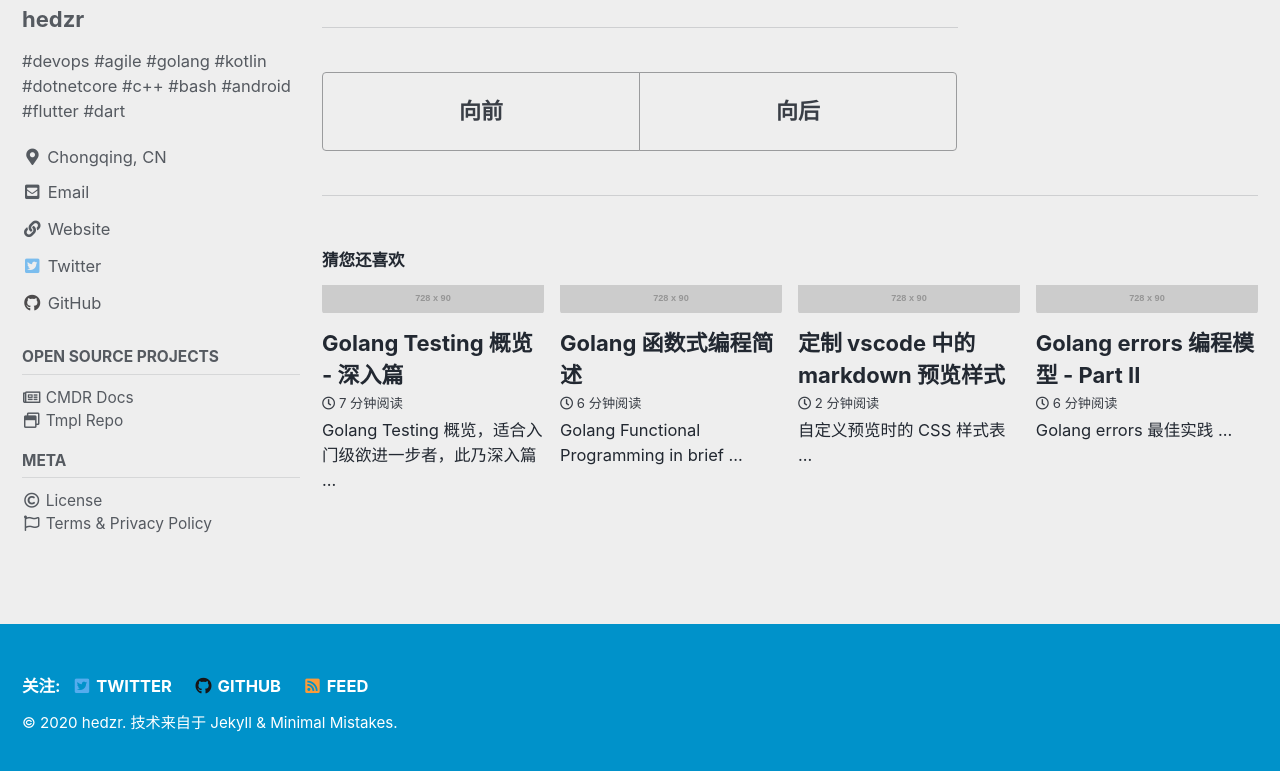
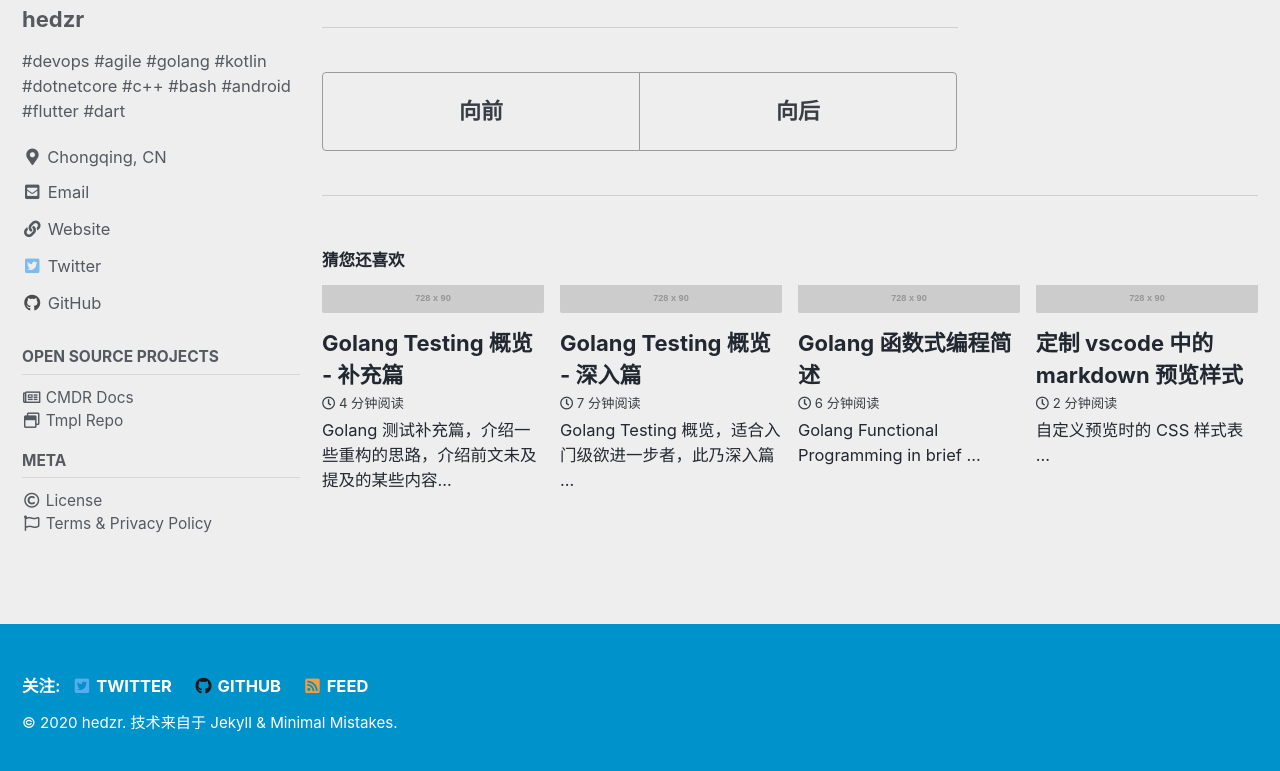
Before and after one commit to hedzr/hedzr.github.io, a Jekyll site: the page built from _posts/2020-10-17-golang-testing-1.md, in a window 1280 px wide and 900 px high, scrolled down 17876 px, cut to the strip 122-893 px from the top of the window. Built offline with Jekyll 4.4.1, drawn with Linux system fonts in a browser that asks for light colours; cached includes are drawn as plain includes; some web fonts are replaced; comment, search, counter and statistics services are not loaded; some of the changed lines change nothing that is shown.

Commit message:
added new post: golang-testing-3

````diff
--- /dev/null
+++ b/_posts/2020-10-28-golang-testing-3.md
@@ -0,0 +1,571 @@
+---
+layout: single
+title: 'Golang Testing 概览 - 补充篇'
+date: 2020-10-28 06:08:00 +0800
+last_modified: 2020-10-28 10:01:00 +0800
+Author: hedzr
+tags: [testing, tests, mock, "unit test", benchmark, assert, assertions, fp, "functional programming", glang]
+categories: golang testing
+comments: true
+toc: true
+header:
+  overlay_image: /assets/images/unsplash-image-11.jpg
+  overlay_filter: rgba(128, 128, 0, 0.3)
+excerpt: >-
+  Golang 测试补充篇，介绍一些重构的思路，介绍前文未及提及的某些内容...
+---
+
+
+
+
+
+
+
+本系列文章计划是回顾以下 Golang 中与测试相关的各种话题，并对这些内容进行一个浓缩后的概括，同时也提出一些笔者多年来从事开发的经验。
+
+不过，Tips 或 Tricks 都是术的层面的问题，要想在开发方面技近乎道，仅仅是收集技巧是没有用处的。
+
+当然目前来讲，我还没有可能性去讲述道的问题，所以近期我会做的事都会是技巧层面的内容，时时刻刻都会注意不要越过雷池。也希望阅读者不要期望太高，这里都不会讲什么高深的东西，当然也不可能有什么学了就成为高手的东西。
+
+本系列的话题是 Go Testing，原本准备分为两块来作一个回顾：
+
+1. 一是基本篇，大抵是一线开发天天该要面临的那些内容的一个回顾，我觉得这有助于你的反思，有时候不是我的文章有多好，而是它让你有机会能够去想一想，这就是它了。
+2. 二来呢是一个深入篇，会对一些相对不常见或不常用的例如集成测试等话题作一些浅层次的探讨，这也已经发布了。
+
+不过，现在还有一些补充性的内容可以继续成篇：
+
+- 补充篇：介绍一些重构的思路，介绍前文未及提及的某些内容
+
+
+
+原发于：[Go Testing 3](http://hedzr.github.io/golang/testing/golang-testing-3/)
+
+
+
+## 补充篇
+
+
+
+### TextPainter & Terminal Paint
+
+我们现在有一个 textPainter 的结构，准备测试其实现代码，然而其中主要的函数 Draw 是这样的：
+
+```go
+func (p *textPainter) Draw(s tcell.Screen, box *box.Box) {
+	i := p.firstVisRow - p.startLn
+	box.MoveTo(0, 0)
+	for i < len(p.locations) {
+		l := p.locations[i]
+		if l.loaded {
+			var vo bool
+			if cmdr.GetBoolR("preview.wordwrap", true) {
+				vo = box.Puts(s, l.line)
+			} else {
+				vo = box.PutsNoWrap(s, l.line)
+			}
+			if vo {
+				break
+			}
+		} else {
+			go p.readlines(i, 20)
+			return
+		}
+		i++
+	}
+}
+```
+
+代码不算太复杂，测试时存在这样的问题：为了测试Draw，我们必须构造恰当的入参并传递给它。然而即使我们已经构造了合适的参数，我们也无法校验其结果，原因在于 Draw 的工作是将文本文件的行输出到 `s tcell.Screen` 上，但实际上在测试过程中，根本不可能有文本终端和测试进程相关联，也就不可能在这里得到有效的结果。
+
+> `tcell.Screen` 是字符终端的一个 Golang 中的虚拟表示，代表着一个终端窗口。详见 ...
+>
+> `*box.Box` 是一个我们所实现的终端屏幕区域的虚拟表示，提供了绘制边线之类的辅助功能，也算是一种 OO 思路与实现方法。
+
+
+
+这就是我们在编写测试用例时常常会遇到的案例之一：要测试的动作在测试进程的运行环境下不可能运作。类似的例子可能会有很多：
+
+- 向文本终端写内容
+- 向GUI Canva绘制内容
+- 向某个真实的公众接口发出请求：例如你在编写 Github Client，由于 Github RESTful API 的免费调用计数限制而不能在测试中随意地进行请求。或者向 Sina/QQ 等公众 API 发出请求，都会遇到相似的问题
+- 向某个支付网关发出请求：当你没有支付网关的测试端口时，或者你需要通过正式端口进行某项验证时。
+- ……
+
+
+
+#### How to test with it?
+
+总的一句话，遇到这些场景，我们需要解决它们的思路如下：
+
+1. 使用 Mock 技术
+2. 改写代码剥离外部依赖，然后针对剥离后的子函数进行测试。
+
+
+
+#### Approcach 2
+
+首先我们对上面提出的具体案例展示一下方法2。对于 Draw 我们该如何剥离外部依赖形成一个干净的 impl 呢？方法有多种，但最简单的方法是高阶函数，我们可以将Draw 的大部分实现语句搬入 `drawImpl` 中，然后将涉及到外部依赖的语句通过高阶函数包装为一个 functor，并将其作为 drawImpl 的入参，这就可以解决问题。对于 Draw 来讲，我们的重构结果如下：
+
+```go
+func (p *textPainter) Draw(s tcell.Screen, box *box.Box) {
+	box.MoveTo(0, 0)
+	p.drawImpl(func(ln int, line string) (vOverflow bool) {
+		if cmdr.GetBoolR("preview.wordwrap", true) {
+			vOverflow = box.Puts(s, line)
+		} else {
+			vOverflow = box.PutsNoWrap(s, line)
+		}
+		return
+	})
+}
+
+func (p *textPainter) drawImpl(paintOneLine func(ln int, line string) (vOverflow bool)) {
+	i := p.firstVisRow - p.startLn
+	for i < len(p.locations) {
+		l := p.locations[i]
+		if !l.loaded {
+			go p.readlines(i, 20)
+			return
+		}
+
+		if paintOneLine(i, l.line) {
+			break
+		}
+		i++
+	}
+}
+```
+
+现在我们可以了解到高阶函数怎么在这里发挥作用了。代码中的 drawImpl() 现在很纯粹，外部依赖在其中没有任何表示，所以我们可以通过编写一个空白的 paintLine 的方式在测试用例中调用它，而 Draw 则通过一个匿名函数去完成到 tcell.Screen 的调用。
+
+
+
+### Using Assertions
+
+#### 实例
+
+在测试代码中使用断言，对于代码的可读性、稳健性都有巨大的提升，请看下面的例子：
+
+```go
+package assert_test
+
+import (
+	"github.com/hedzr/assert"
+	"testing"
+)
+
+type Person struct {
+	Name string
+	Age  int
+}
+
+func TestDiff(t *testing.T) {
+	expected := []*Person{ {"Alec", 20}, {"Bob", 21}, {"Sally", 22} }
+	actual := []*Person{ {"Alex", 20}, {"Bob", 22}, {"Sally", 22} }
+	assert.NotEqual(t, expected, actual)
+	t.Log(assert.DiffValues(expected, actual))
+}
+```
+
+这个例子中使用了 `NotEqual` 断言，如果 `expected` 与 `actual` 确实是不相等的，则没有疑问继续向后执行测试代码，否则断言失败将停止测试流程。
+
+如果是采用 `Equal` 断言，当 `expected` 与 `actual` 确实不相等时，断言失败的输出中还将会自动打印两个结构的不同的部分，这是通过 `assert.DiffValues` 功能完成的，所以上面的测试代码中为了能让整个测试代码通过决定采用 `NotEqual` 和 `DiffValues` 配合的方式来展示不同之处，形如：
+
+![image-20201028075651364](https://i.loli.net/2020/10/28/41crkJdzwpFLU3o.png)
+
+请注意其中的 diff 颜色，有时候还是有点作用的。
+
+
+
+#### 一些断言第三方库
+
+##### stretchr/testify
+
+<https://github.com/stretchr/testify>
+
+stretchr 的 [Testify](https://github.com/stretchr/testify) 很有名，包含一大组测试工具包，`assert` 为断言库并且带有返回值表示断言成功与否，`require` 基于 `assert` 断言库，取消了返回值，在断言失败时令测试流程中指，`mock` 提供一些仿真工具，`suite` 提供一些集成测试工具，等等。
+
+
+
+##### alecthomas/assert
+
+<https://github.com/alecthomas/assert>
+
+这个库基于 stretchr 的断言库中的 require 魔改而来，主要是增加了 diff 比较以及终端中的彩色支持。
+
+- This is a fork of stretchr's assertion library that does two things:
+  1. It makes spotting differences in equality much easier. It uses [repr](https://github.com/alecthomas/repr) and [diffmatchpatch](https://github.com/sergi/go-diff/diffmatchpatch) to display structural differences in colour.
+  2. Aborts tests on first assertion failure (the same behaviour as `stretchr/testify/require`).
+
+
+
+##### go-playground/assert
+
+<https://github.com/go-playground/assert>
+
+这是一个单纯的断言库，提供一组断言工具，比 strtchr 的 require 略微丰富一些。
+
+
+
+##### hedzr/assert
+
+这个断言库也是**仅包含断言工具**，是由前面几个断言库的特性**综合而来**，主要在于将实现代码简化、重写，令断言提示信息更丰富。
+
+另一改进之处在于同时适用于单元测试与性能测试，而前面几个库对此或多或少有点问题（因为它们实现的太早，早期 Go testing 没有抽出 testing.T 和 testing.B 的公共部分）。
+
+再一个原因是上面几个库的更新不及时：
+
+- stretchr 的库有更新、但慢，而且积累了数百个 PR，不太欢迎 PR 的样子
+- stretchr 测试库包含太全面了，实际上我的日常只对断言有兴趣，mock 和 suite 并没有必须性。这里的另一个原因也在于 Go testing 现在支持的特性越来越多了。
+- 其它的库则是停更好几年了。
+- 最后一个原因：我懒得做论文一般地继续查新了。
+- Go 自家对于集成测试和 Mock 都有支持了，但唯独断言总是没有，这很奇怪，不可理解，但也不知道什么时候就将会提供内置的断言机制了，然而目前我还是觉得自己的 assert 对于自己的开源代码而言具有实用价值。
+
+
+
+
+
+
+
+### Using Mock
+
+我个人的看法，是能不 Mock 就不 Mock。
+
+对于基础库作者来说这种态度是过得去的，因为 Mock 最适合的场景就是业务逻辑层，我是指面向 End-User 的业务逻辑层，而不是我惯常所言的 BLL。
+
+> 对于基础库来说，它眼里的业务逻辑大概是使用基础库的开发员期待的库API上层。
+
+所以我这里不准备展开讲 Mock，只是简要介绍一下已有的库在 Mock 上的支持。
+
+
+
+#### 一些 Mock 支持库
+
+
+
+##### stretchr/testify
+
+<https://github.com/stretchr/testify>
+
+stretchr 的 [Testify](https://github.com/stretchr/testify) 很有名，包含一大组测试工具包，其中 `mock` 提供一些仿真工具。由于前面已经介绍过，这里就不重复了。
+
+###### 实例片段
+
+在 strtchr 中使用 `mock` 包中的特性来提供 Mock 支持，一般地说它需要你从 `mock.Mock` 上派生你自己的 Mock 对象：
+
+```go
+package yours
+
+import (
+  "testing"
+  "github.com/stretchr/testify/mock"
+)
+
+/*
+  Test objects
+*/
+
+// MyMockedObject is a mocked object that implements an interface
+// that describes an object that the code I am testing relies on.
+type MyMockedObject struct{
+  mock.Mock
+}
+```
+
+具体请看可以参阅：
+
+1. <https://github.com/stretchr/testify#mock-package>
+2. <https://godoc.org/github.com/stretchr/testify/mock>
+
+
+
+##### gomock
+
+[github.com/golang/mock](https://github.com/golang/mock)
+
+`gomock` 是 Google 开源的 golang 测试框架。他们家自称为 “GoMock is a **mocking framework** for the Go programming language”。
+
+gomock 是通过 mockgen 命令来生成包含 mock 对象的 .go 源代码，从而提供 Mock 以及 Stub 的支持，这种方式自动维护 mock 对象，所以很大程度上确实减省了我们的劳动强度。
+
+###### 实例片段
+
+假设你的业务逻辑中有如下定义：
+
+```go
+//foo.go
+type Foo interface {
+   Do(int) int
+}
+func Bar(f Foo) {
+  ...
+}
+```
+
+那么首先为其进行 mockgen
+
+```bash
+$ mockgen -destination=mocks/mock_foo.go -package=mocks . Foo
+```
+
+你也可以利用 go:generate 特性集成 mockgen 而无需额外的命令行操作，但你的 go build 之前不要忘记 go generate：
+
+```go
+//foo.go
+//go:generate mockgen -destination=mocks/mock_foo.go -package=mocks . Foo
+type Foo interface {
+   Do(int) int
+}
+...
+```
+
+> 以上示例来自于 [A GoMock Quick Start Guide](https://medium.com/better-programming/a-gomock-quick-start-guide-71bee4b3a6f1)
+
+生成的代码看起来像这样：
+
+```go
+...
+// MockFoo is a mock of Foo interface
+type MockFoo struct {
+   ...
+}
+// MockFooMockRecorder is the mock recorder for MockFoo
+type MockFooMockRecorder struct {
+   mock *MockFoo
+}
+// NewMockFoo creates a new mock instance
+func NewMockFoo(ctrl *gomock.Controller) *MockFoo {
+   ...
+}
+// EXPECT returns an object that allows the caller to indicate expected use
+func (m *MockFoo) EXPECT() *MockFooMockRecorder {
+   return m.recorder
+}
+// Do mocks base method
+func (m *MockFoo) Do(arg0 int) int {
+   ...
+}
+// Do indicates an expected call of Do
+func (mr *MockFooMockRecorder) Do(arg0 interface{}) *gomock.Call {
+   ...
+}
+```
+
+借助 MockFoo 对象我们可以这样编写测试用例：
+
+```go
+func TestFoo(t *testing.T) {
+    ctrl := gomock.NewController(t)
+    // Assert that Bar() is invoked.
+    defer ctrl.Finish()
+    m := mocks.NewMockFoo(ctrl)
+    // Asserts: the first and only call to Do() is passed 99 with 101 returned.
+    // Anything else will fail.
+    m.EXPECT().Do(99).Return(101)
+
+    Bar(m)
+}
+```
+
+所以对于 `Bar()` 的测试而言，我可以不必关心 Foo 这个接口的实际对象，在业务逻辑层它可能是由某个我讨厌的家伙实现的（例如 `type fooImpl struct{}`），但我不想和他打交道，我只跟 MockFoo 对话就是了。
+
+你能够很容易地拓展这个设想到更广泛的场景中，例如在 HTTP API 交互的场景，很明显借用 MockRequest 我们可以不必真的去访问某个远程的 RESTful API。
+
+但更详尽的 Mock 技术的介绍暂时不在我的考虑范围之内，所以就到这里。
+
+
+
+### `+build integration`
+
+上一篇中我们曾经介绍过 `testing.Short()` 及其运用。
+
+实际上通过构建时标签（build tags）我们也可以实现类似的方案，例如使用 `+build integration`。
+
+假设我们由一个独立的测试源码文件 `longer_test.go`:
+
+```go
+// longer_test.go
+
+// +build integration
+
+func Test....
+```
+
+那么正常情况下这个文件中的测试用例将被忽略。
+
+除非你使用这样的命令行：
+
+```bash
+$ go test -tags=integration
+```
+
+此时，这些用例将被纳入测试流程中。
+
+所以可以考虑将某些特殊的测试用例单列出来，例如需要一个特殊的压测时：
+
+> 请注意，为了你的目的，`integration` 这个单词是由你自行决定的，你可以将其设定为 `sunsunde`，又或是 `ohmygod`，等等。
+>
+> 当然，如果是为了配合做压测，为什么不命名为 for-pressure-testing 呢？
+
+
+
+
+
+
+
+### `testdata` 文件夹
+
+Go 在编译时会忽略 `*_test.go` 文件和 `testdata/` 文件夹，除非你正在使用 `go test `。这个特点可以帮助你实现一些有趣的特性，不过现在我们主要还是谈论其测试时用途。
+
+`testdata` 文件夹被约定为放置你的测试数据。
+
+Dave Cheney 有一篇专文 [Test fixture in Go](https://dave.cheney.net/2016/05/10/test-fixtures-in-go)，其中用一句话讲述了如何在测试用例中从 `testdata` 中载入测试数据：
+
+```go
+f, err := os.Open("testdata/somefixture.json")
+```
+
+go test 工作时的当前目录一般而言总是在 go Module 的项目根目录，所以你可以直接取到 `./testdata` 文件夹。
+
+
+
+
+
+#### `.golden` 文件
+
+一个 `golden file` 通常是指对于某个测试（通常都是自动化测试）来说所期待的输出文件。换句话说，按照惯例，我们将一个黑盒测试的输入文件命名为 `xxx.input`，而将其输出内容与 `xxx.golden` 相比对，如果两者内容相同则测试通过，否则测试失败。
+
+这样的机制其实是软件测试技术中的一种约定，某些语言或框架对此有集成性的支持，你提供的 .golden 文件能够被自动完成二进制级别的内容比对。但是在 golang 中你需要自行进行文件内容比较，当然这并不困难，只是为了令测试用例和测试流程符合惯例罢了。
+
+
+
+##### 实例
+
+假定我们由这样的项目文件夹结构：
+
+```
+- testdata/
+  - TestToJSON.golden
+- main.go
+- main_test.go
+```
+
+我们的主要工作代码是 main.go:
+
+```go
+// main.go
+package main
+
+import (
+	"bufio"
+	"bytes"
+	"encoding/json"
+	"fmt"
+	"io"
+	"os"
+)
+
+func ToJSON(w io.Writer) error {
+	return json.NewEncoder(w).Encode(&struct {
+		Foo string `json:"foo"`
+		Bar string `json:"bar"`
+	}{
+		"Foo",
+		"Bar",
+	})
+}
+
+func main() {
+	var b bytes.Buffer
+	w := bufio.NewWriter(&b)
+	if err := ToJSON(w); err != nil {
+		fmt.Fprintln(os.Stderr, "error writing json: %s", err)
+	}
+	w.Flush()
+	fmt.Println(string(b.Bytes()))
+}
+```
+
+相应地我们可以编写测试用例如下：
+
+```go
+// main_test.go
+
+package main
+
+import (
+	"bufio"
+	"bytes"
+	"flag"
+	"io/ioutil"
+	"path/filepath"
+	"testing"
+)
+
+var update = flag.Bool("update", false, "update .golden files")
+
+func TestToJSON(t *testing.T) {
+	var b bytes.Buffer
+	w := bufio.NewWriter(&b)
+	err := ToJSON(w)
+	if err != nil {
+		t.Fatalf("failed writing json: %s", err)
+	}
+	w.Flush()
+
+	gp := filepath.Join("testdata", t.Name()+".golden")
+	if *update {
+		t.Log("update golden file")
+		if err := ioutil.WriteFile(gp, b.Bytes(), 0644); err != nil {
+			t.Fatalf("failed to update golden file: %s", err)
+		}
+	}
+	g, err := ioutil.ReadFile(gp)
+	if err != nil {
+		t.Fatalf("failed reading .golden: %s", err)
+	}
+	t.Log(string(b.Bytes()))
+	if !bytes.Equal(b.Bytes(), g) {
+		t.Errorf("writtein json does not match .golden file")
+	}
+}
+```
+
+当然我们要准备 `testdata/TestToJSON.golden` 文件内容为：
+
+```json
+{"foo":"Foo","bar":"Bar"}
+```
+
+实际上我们也可以通过命令行来准备这个 golden 的文件内容：
+
+```bash
+$ go test -v ./... -update
+```
+
+然后再以常规方式进行测试：
+
+```bash
+go test -v ./...
+```
+
+> 以上用例来自于 [Testing with golden files in Go](https://medium.com/soon-london/testing-with-golden-files-in-go-7fccc71c43d3)
+
+
+
+##### 说明
+
+在 Golang 中没有对 Golden 文件有显式的支持，所以 .golden 的后缀名并不是必须的，你也可以将其命名为 `.goldedn.json` 或者其它，又或者是准备一个名为 `testdata/golden` 的文件夹。只是为了符合惯例你应该在这样的目标的命名上保持 `golden` 这个单词，这能够帮助其它了解同样的测试技术惯例的开发者。
+
+较为丰富的实践中的示例可以参阅 gofmt 的源码：
+
+<https://github.com/golang/go/tree/master/src/cmd/gofmt/testdata>
+
+
+
+
+
+
+
+
+
+🔚
````
Also changed, not shown: _posts/2020-10-17-golang-testing-1.md (line endings or trailing spaces).
